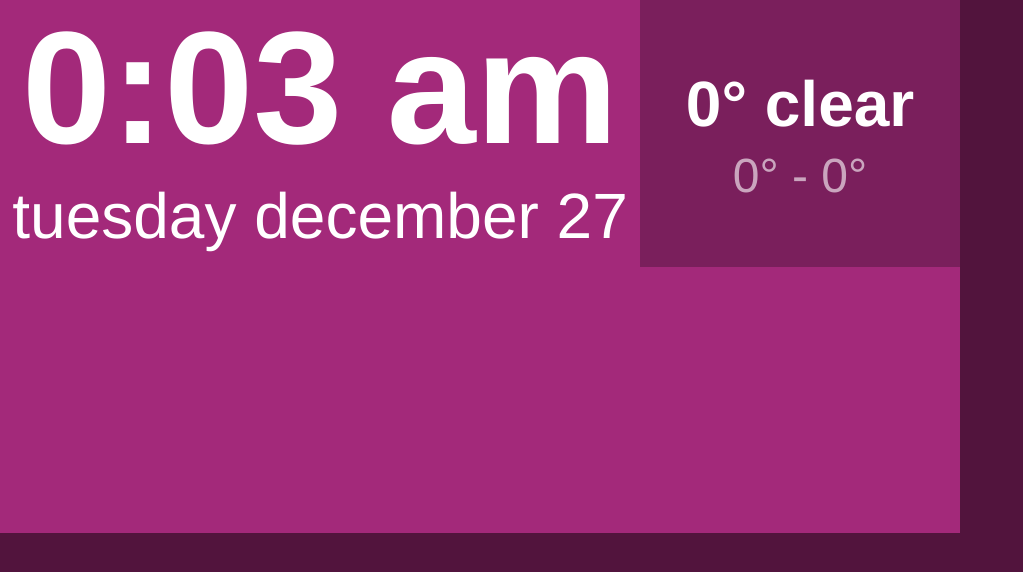
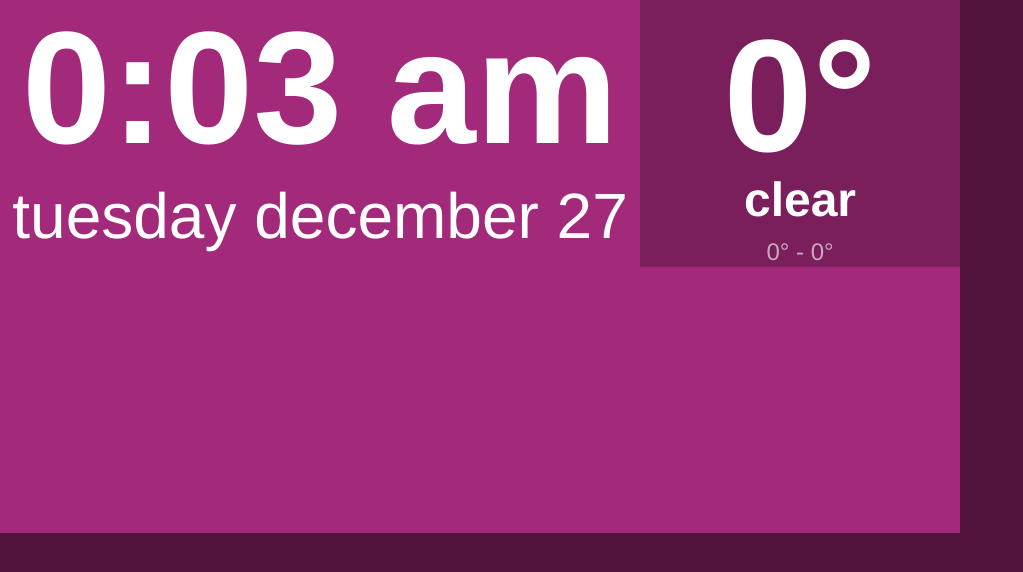
Before and after one commit to sintelligentdesign/digital-sign, a plain HTML site: page index.html in a window 1280 px wide. Shown: the whole page, without its empty margins (0-1023 px from the left). Drawn offline with nearby package versions, Linux system fonts and the light colour scheme.

Commit message:
design tweaks

```diff
--- a/index.html
+++ b/index.html
@@ -11,8 +11,7 @@
     setInterval('updateClock()', 1000);
     setInterval(updateDate(), 600000);
     setInterval(updateWeather(), 600000);
-    "
->
+">
     <div id="container">
         <div id="time-and-date" class="component-medium">
             <div id="time">12:00 am</div>
@@ -20,7 +19,8 @@
         </div>
 
         <div id="weather" class="component-small">
-            <div id="weather-temp">0&deg; clear</div>
+            <div id="weather-temp">0&deg;</div>
+            <div id="weather-condition">clear</div>
             <div id="weather-highLow">0&deg; - 0&deg;</div>
         </div>
 
--- a/js/weather.js
+++ b/js/weather.js
@@ -3,7 +3,8 @@ function updateWeather() {
         location: '17603',
         unit: 'f',
         success: function(weather) {
-            document.getElementById("weather-temp").innerHTML = weather.temp + '&deg;' + " " + weather.currently
+            document.getElementById("weather-temp").innerHTML = weather.temp + '&deg;'
+            document.getElementById("weather-condition").innerHTML = weather.currently
             document.getElementById("weather-highLow").innerHTML = weather.high + '&deg;' + " - " + weather.low + '&deg;'
         },
         error: function(error) {
--- a/sass/stylesheet.sass
+++ b/sass/stylesheet.sass
@@ -57,12 +57,16 @@ body
     background-color: $color-2
 
     #weather-temp
-        font-size: $text-size-medium
+        font-size: $text-size-large
         font-weight: 800
-        margin-top: 4.5rem
+        margin-top: 1rem
+
+    #weather-condition
+        font-size: $text-size-small
+        font-weight: 800
 
     #weather-highLow
-        font-size: $text-size-small
+        font-size: $text-size-tiny
         margin-top: 1rem
         opacity: $de-emph-opacity
 
@@ -70,10 +74,11 @@ body
     background-color: $color-1
 
     div
-        padding: 1.8rem
+        padding: 2.3rem
 
         .feed-item-title
             font-size: $text-size-tiny
+            text-align: right
 
             & + .feed-item-title
                 margin-top: 1.5rem
```
Also changed, not shown: css/stylesheet.css, 1 other file. Lines whose indentation alone changed are shown as unchanged.
